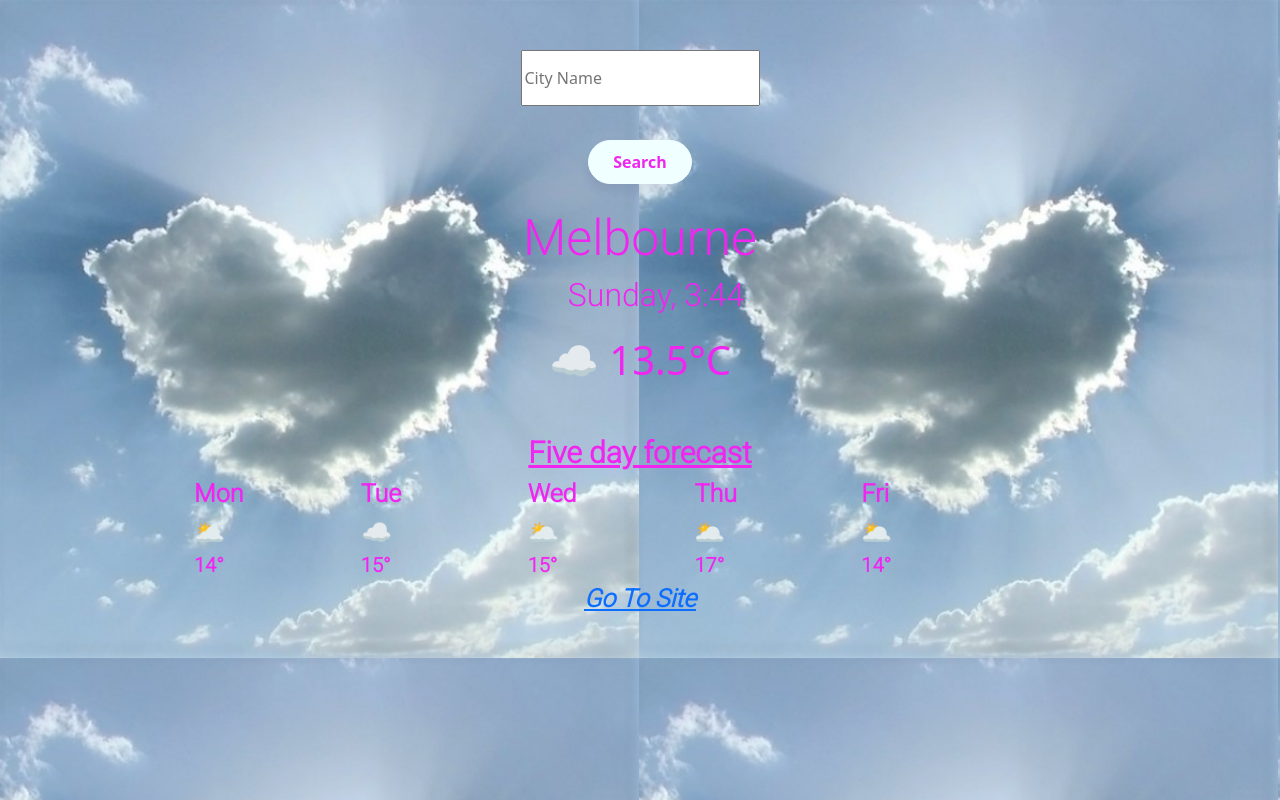
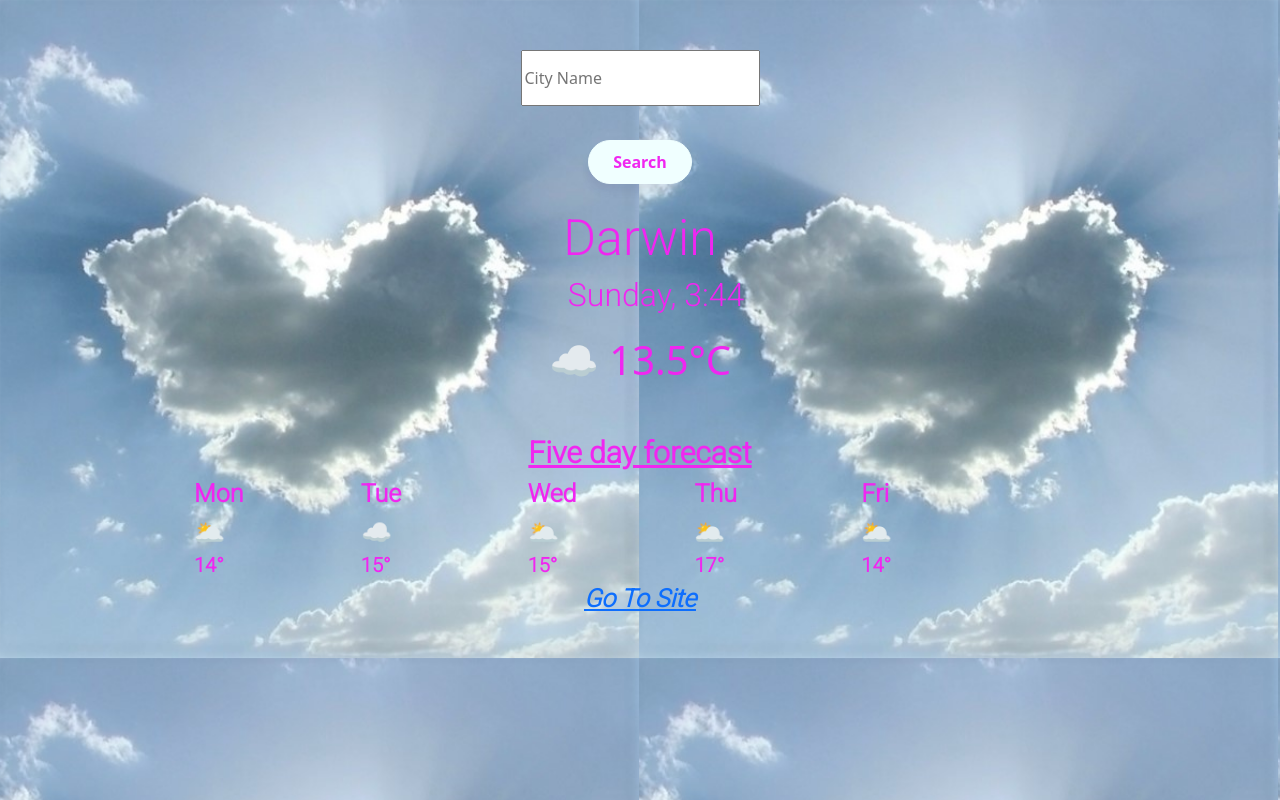
Before and after one commit to Josie-101/Weather, a plain HTML site: page index.html in a window 1280 px wide. Drawn offline with nearby package versions, Linux system fonts and the light colour scheme.

Commit message:
Changed H1 text

```diff
--- a/index.html
+++ b/index.html
@@ -39,7 +39,7 @@
 
     <div>
     <h1 id = "city">
-      Melbourne
+      Darwin
     </h1>
     <h2>
       <ul>
```
